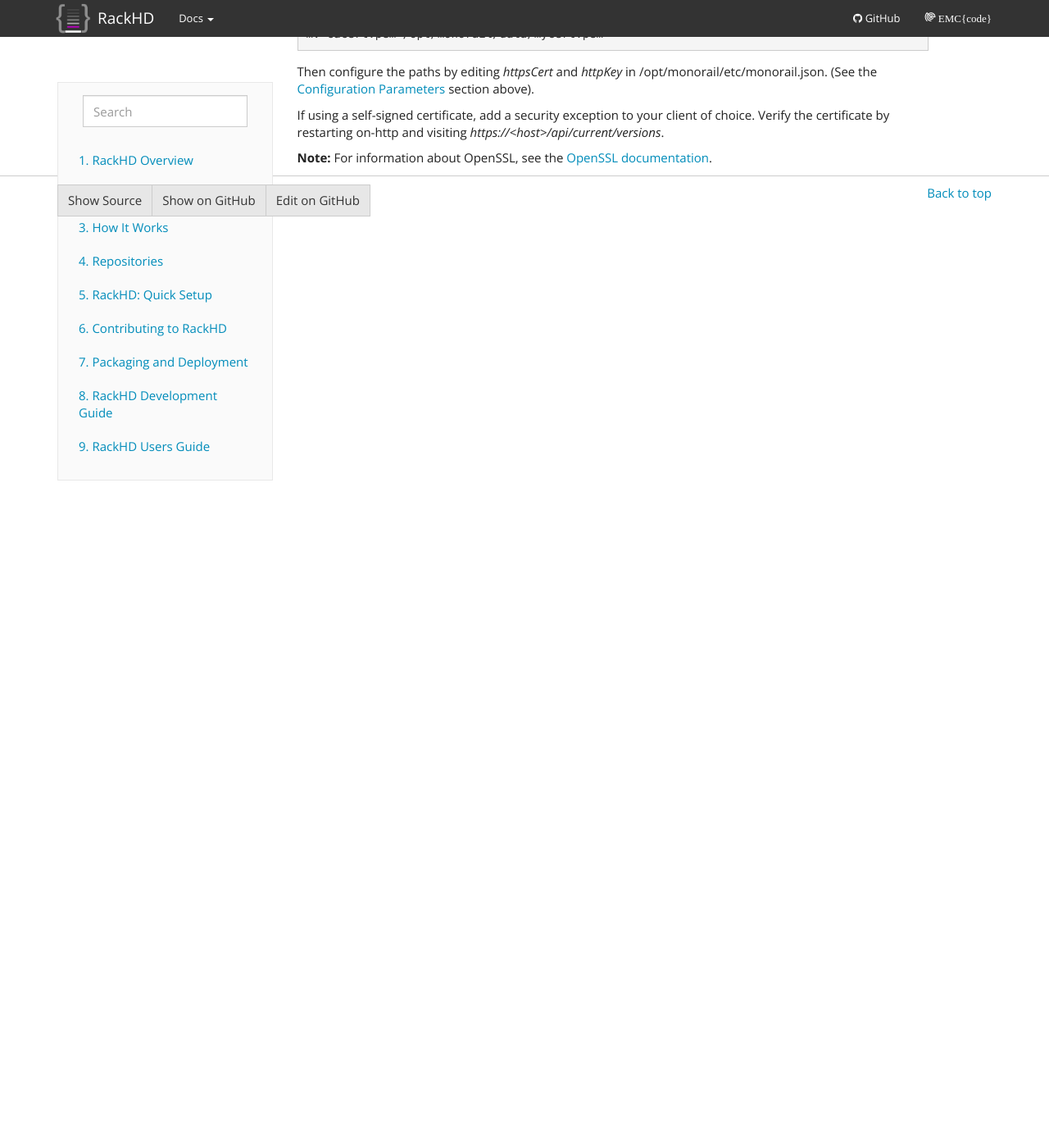
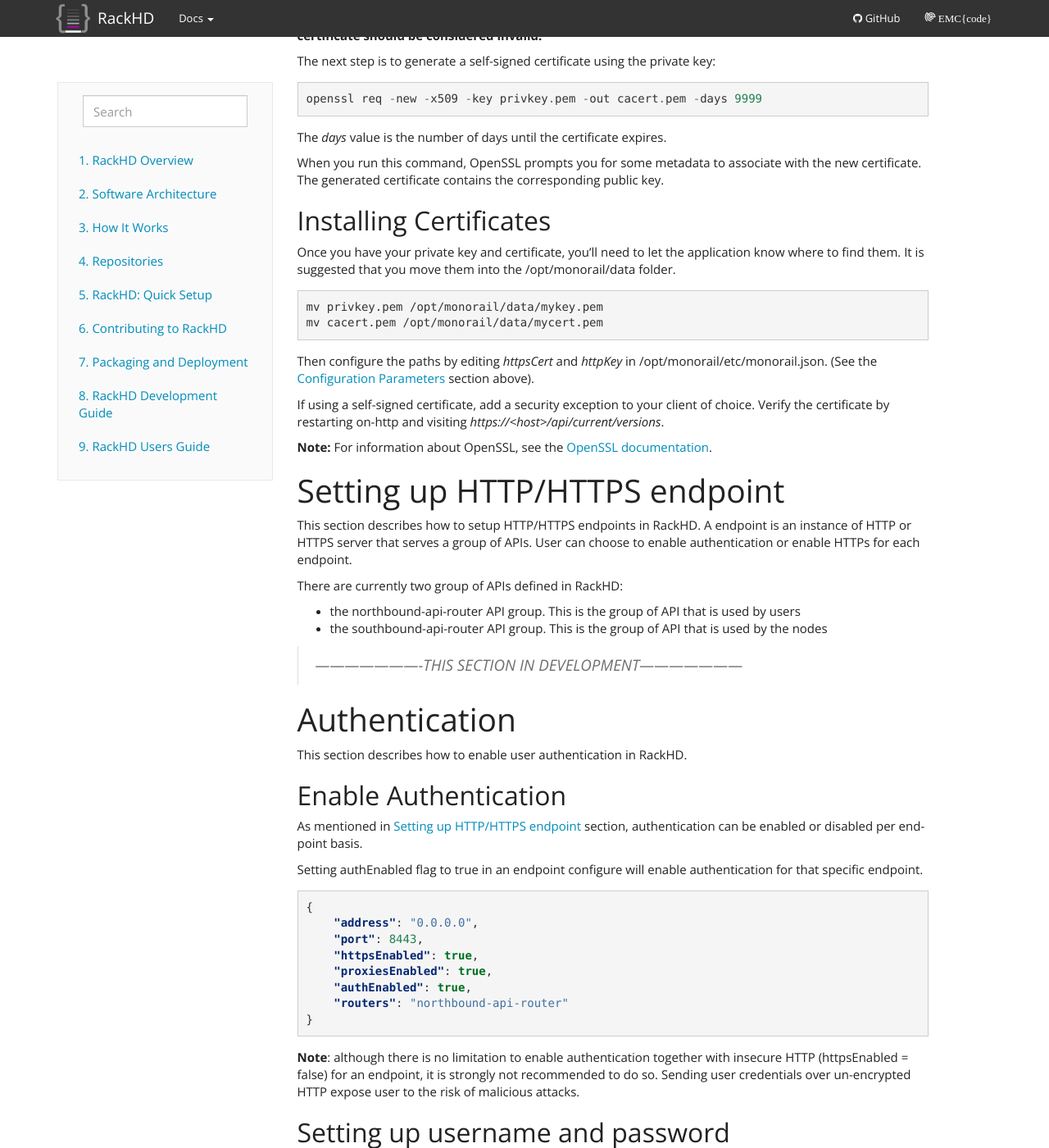
Before and after one commit to RackHD/docs, a Sphinx documentation site: the page built from docs/rackhd/configuration.rst, in a window 1280 px wide and 1400 px high, scrolled down 3688 px. Shown: the whole window at 82% size. Built offline with Sphinx 7.4.7, drawn with Linux system fonts in a browser that asks for light colours; some of the changed text lies outside the part shown.

Commit message:
Add doc around authentication related configurations

```diff
--- a/docs/rackhd/configuration.rst
+++ b/docs/rackhd/configuration.rst
@@ -3,48 +3,67 @@
 
 The following JSON is an examples of the current defaults:
 
-**monorail.json**
+monorail.json_
 
+.. _monorail.json: https://github.com/RackHD/RackHD/blob/master/packer%2Fansible%2Froles%2Fmonorail%2Ffiles%2Fmonorail.json
 
 .. code-block:: JSON
 
-  {
-      "CIDRNet": "172.31.128.0/22",
-      "amqp": "amqp://localhost",
-      "apiServerAddress": "172.31.128.1",
-      "apiServerPort": 8080,
-      "broadcastaddr": "172.31.131.255",
-      "dhcpGateway": "172.31.128.1",
-      "dhcpProxyBindAddress": "172.31.128.1",
-      "dhcpProxyBindPort": 4011,
-      "dhcpSubnetMask": "255.255.252.0",
-      "gatewayaddr": "172.31.128.1",
-      "httpBindAddress": "0.0.0.0",
-      "httpBindPort": 8080,
-      "httpDocsRoot": "./build/apidoc",
-      "httpEnabled": true,
-      "httpFileServiceRoot": "./static/files",
-      "httpFileServiceType": "FileSystem",
-      "httpProxies":  [{"localPath": "/localPath_1", "server": "server_1", "remotePath": "/remotePath_1"},
-                       ...,
-                       {"localPath": "/localPath_N", "server": "server_N", "remotePath": "/remotePath_N"}]
-      "httpStaticRoot": "/opt/monorail/static/http",
-      "httpsBindAddress": "0.0.0.0",
-      "httpsBindPort": 8443,
-      "httpsCert": "data/dev-cert.pem",
-      "httpsEnabled": false,
-      "httpsKey": "data/dev-key.pem",
-      "httpsPfx": null,
-      "mongo": "mongodb://localhost/pxe",
-      "sharedKey": "<key>",
-      "statsd": "127.0.0.1:8125",
-      "subnetmask": "255.255.252.0",
-      "syslogBindAddress": "172.31.128.1",
-      "syslogBindPort": 514,
-      "tftpBindAddress": "172.31.128.1",
-      "tftpBindPort": 69,
-      "tftpRoot": "./static/tftp"
-  }
+    {
+        "CIDRNet": "172.31.128.0/22",
+        "amqp": "amqp://localhost",
+        "apiServerAddress": "172.31.128.1",
+        "apiServerPort": 9080,
+        "broadcastaddr": "172.31.131.255",
+        "dhcpGateway": "172.31.128.1",
+        "dhcpProxyBindAddress": "172.31.128.1",
+        "dhcpProxyBindPort": 4011,
+        "dhcpSubnetMask": "255.255.252.0",
+        "gatewayaddr": "172.31.128.1",
+        "httpEndpoints": [
+            {
+                "address": "0.0.0.0",
+                "port": 8080,
+                "httpsEnabled": false,
+                "proxiesEnabled": true,
+                "authEnabled": false,
+                "routers": "northbound-api-router"
+            },
+            {
+                "address": "172.31.128.1",
+                "port": 9080,
+                "httpsEnabled": false,
+                "proxiesEnabled": true,
+                "authEnabled": false,
+                "routers": "southbound-api-router"
+            }
+        ],
+        "httpDocsRoot": "./build/apidoc",
+        "httpFileServiceRoot": "./static/files",
+        "httpFileServiceType": "FileSystem",
+        "httpProxies": [{
+            "localPath": "/coreos",
+            "server": "http://stable.release.core-os.net",
+            "remotePath": "/amd64-usr/current/"
+        }],
+        "httpStaticRoot": "/opt/monorail/static/http",
+        "minLogLevel": 3,
+        "authUsername": "admin",
+        "authPasswordHash": "KcBN9YobNV0wdux8h0fKNqi4uoKCgGl/j8c6YGlG7iA0PB3P9ojbmANGhDlcSBE0iOTIsYsGbtSsbqP4wvsVcw==",
+        "authPasswordSalt": "zlxkgxjvcFwm0M8sWaGojh25qNYO8tuNWUMN4xKPH93PidwkCAvaX2JItLA3p7BSCWIzkw4GwWuezoMvKf3UXg==",
+        "authTokenSecret": "RackHDRocks!",
+        "authTokenExpireIn": 86400,
+        "mongo": "mongodb://localhost/pxe",
+        "sharedKey": "qxfO2D3tIJsZACu7UA6Fbw0avowo8r79ALzn+WeuC8M=",
+        "statsd": "127.0.0.1:8125",
+        "subnetmask": "255.255.252.0",
+        "syslogBindAddress": "172.31.128.1",
+        "syslogBindPort": 514,
+        "tftpBindAddress": "172.31.128.1",
+        "tftpBindPort": 69,
+        "tftpRoot": "./static/tftp",
+        "minLogLevel": 2
+    }
 
 
 Configuration Parameters
@@ -215,3 +234,90 @@
 **Note:** For information about OpenSSL, see the `OpenSSL documentation`_.
 
 .. _OpenSSL documentation: https://www.openssl.org/docs/
+
+
+Setting up HTTP/HTTPS endpoint
+------------------------------
+
+This section describes how to setup HTTP/HTTPS endpoints in RackHD.
+A endpoint is an instance of HTTP or HTTPS server that serves a group of APIs. User can
+choose to enable authentication or enable HTTPs for each endpoint.
+
+There are currently two group of APIs defined in RackHD:
+
+- the northbound-api-router API group. This is the group of API that is used by users
+- the southbound-api-router API group. This is the group of API that is used by the nodes
+
+ *----------------------THIS SECTION IN DEVELOPMENT---------------------*
+
+Authentication
+-------------------------
+
+This section describes how to enable user authentication in RackHD.
+
+Enable Authentication
+~~~~~~~~~~~~~~~~~~~~~~~~~~~~~~~~~~
+
+As mentioned in `Setting up HTTP/HTTPS endpoint`_ section, authentication can be enabled
+or disabled per endpoint basis.
+
+Setting authEnabled flag to true in an endpoint configure will enable authentication for
+that specific endpoint.
+
+.. code-block:: JSON
+
+    {
+        "address": "0.0.0.0",
+        "port": 8443,
+        "httpsEnabled": true,
+        "proxiesEnabled": true,
+        "authEnabled": true,
+        "routers": "northbound-api-router"
+    }
+
+**Note**: although there is no limitation to enable authentication together with insecure HTTP
+(httpsEnabled = false) for an endpoint, it is strongly not recommended to do so. Sending
+user credentials over un-encrypted HTTP expose user to the risk of malicious attacks.
+
+Setting up username and password
+~~~~~~~~~~~~~~~~~~~~~~~~~~~~~~~~~~~~~~~~~~~
+Every time a request is send an API that needs authentication, a token needs to be send alongside
+of the request. The token is returned by RackHD by posting a request to /login API with username
+and password in the request body.
+
+The default username and password is setup in the configure file.
+
+
+.. list-table::
+    :widths: 20 100
+    :header-rows: 1
+
+    * - Parameter
+      - Description
+    * - authUsername
+      - The username to login. Defaults to admin
+    * - authPasswordHash
+      - The default password stored in the form of a hashed value, base64 coded. The default
+        password to generate the hash is admin123.
+    * - authPasswordSalt
+      - The salt used to generate the password hash, base64 coded.
+
+Setting up token
+~~~~~~~~~~~~~~~~~~~~~~~~~~~~~~~~~~
+
+There are few settings needed for generating the token.
+
+
+.. list-table::
+    :widths: 20 100
+    :header-rows: 1
+
+    * - Parameter
+      - Description
+    * - authTokenSecret
+      - The secret used to generate the token.
+    * - authTokenExpireIn
+      - The time interval in second after which the token will expire, since the time the
+        token is generated.
+
+        Token will never expire if this value is set to 0.
```
